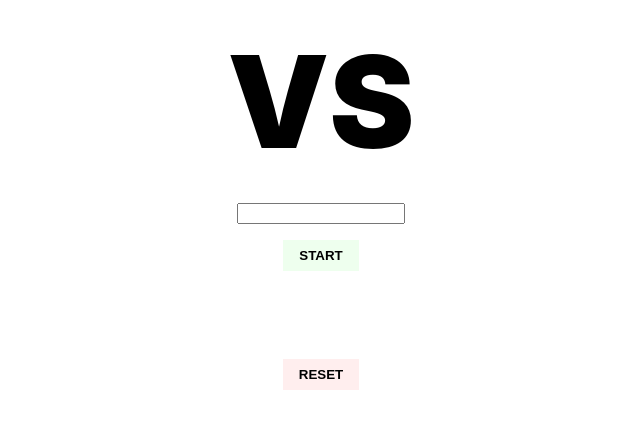
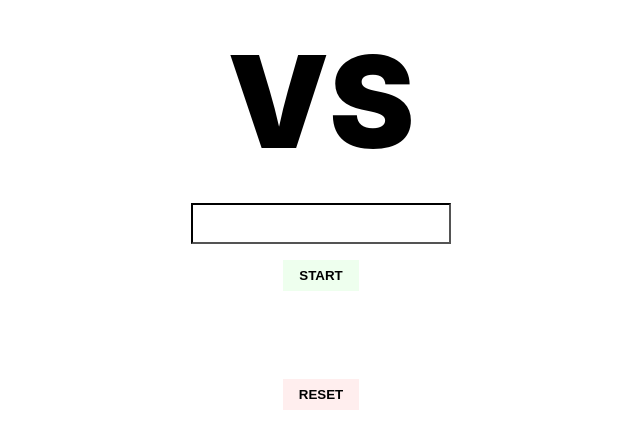
Before and after one commit to nickheal/vs, a React (Create React App) app: page / in a window 1280 px wide. Shown: the top 448 px of the page, without its empty margins (319-959 px from the left). Built offline with nearby package versions, Linux system fonts and the light colour scheme.

Commit message:
feat: Styled text inputs

```diff
--- a/src/components/Input.tsx
+++ b/src/components/Input.tsx
@@ -3,9 +3,16 @@ import { createUseStyles } from 'react-jss';
 
 const useStyles = createUseStyles({
   input: {
+    border: {
+      color: '#000000',
+      radius: 0,
+      width: 2
+    },
     display: 'block',
+    fontSize: 18,
     margin: [0, 'auto', 16, 'auto'],
-    maxWidth: 160,
+    maxWidth: 240,
+    padding: 8,
     width: '100%'
   }
 });
```
